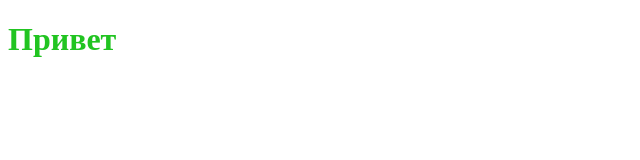
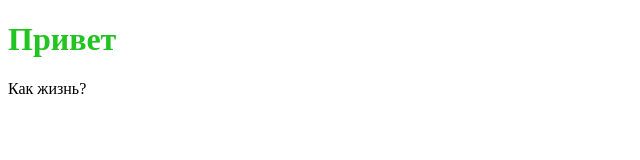
Before and after one commit to MargoBarley/first-project, a plain HTML site: page index.html in a window 1280 px wide. Shown: the full height of the page, 0-640 px from the left. Drawn offline with Linux system fonts and the light colour scheme.

Commit message:
Update index.html
Изменили разметку

```diff
--- a/index.html
+++ b/index.html
@@ -8,5 +8,6 @@
   </head>
   <body>
     <h1>Привет</h1>
+    <p>Как жизнь?</p>
   </body>
 </html>
```
